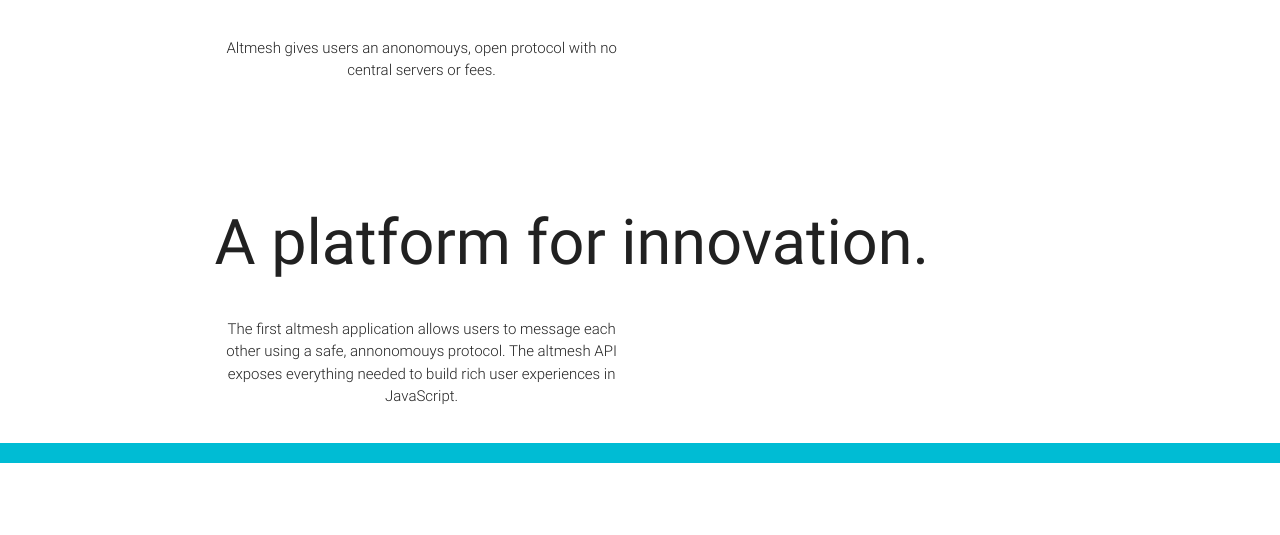
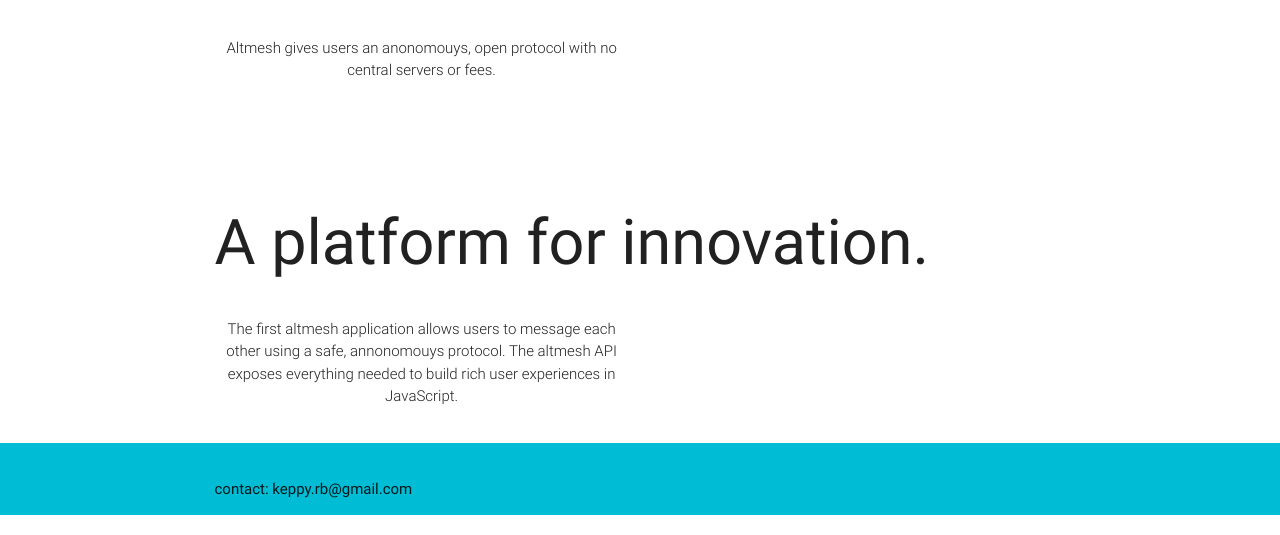
Before and after one commit to rechan/altmesh, a plain HTML site: page index.html in a window 1280 px wide. Shown: the part 764-1299 px from the top of the page. Before the commit the page ends 1247 px from the top, so only its background shows below. Drawn offline with nearby package versions, Linux system fonts and the light colour scheme.

Commit message:
Adds contact info.

```diff
--- a/index.html
+++ b/index.html
@@ -69,6 +69,10 @@
     <div class="container">
       <div class="row">
         <div class="col l6 s12">
+          <p>contact: keppy.rb@gmail.com</p>
+        </div>
+      </div>
+    </div>
   </footer>
 
 
```
